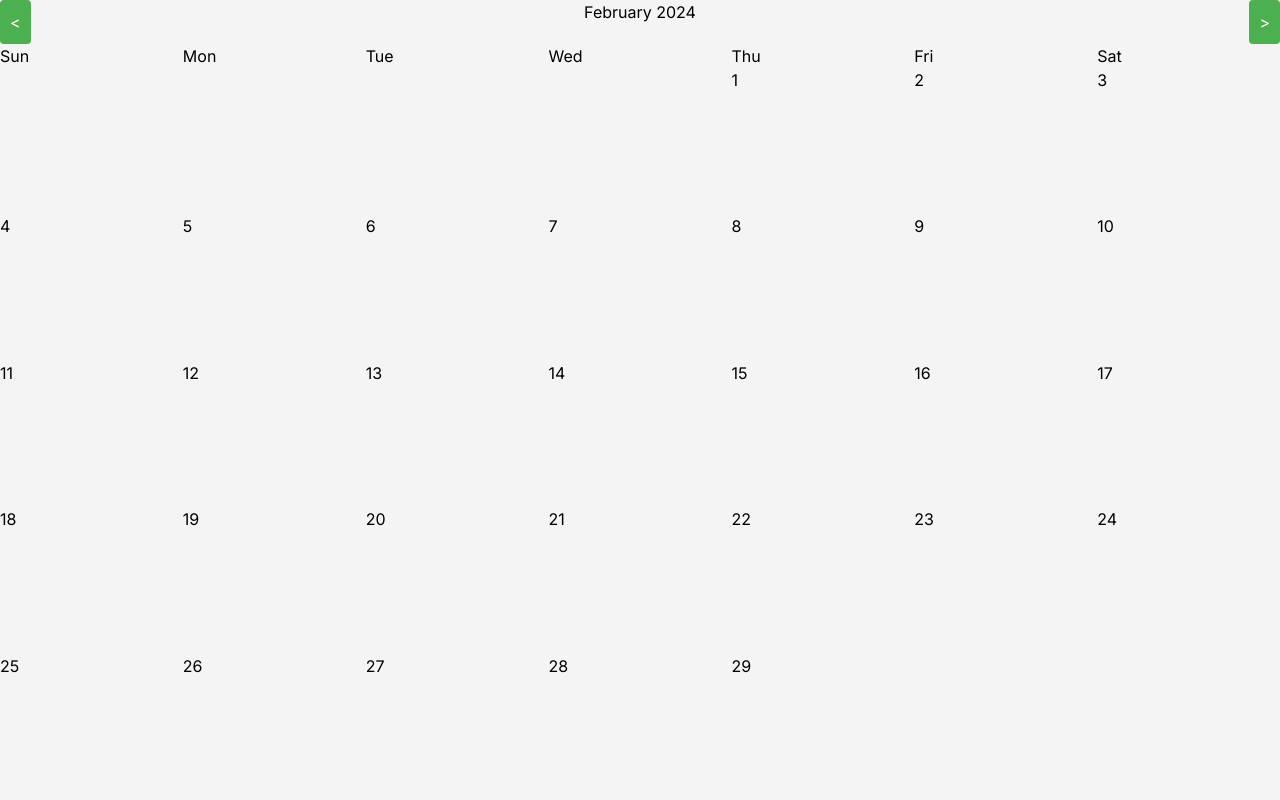
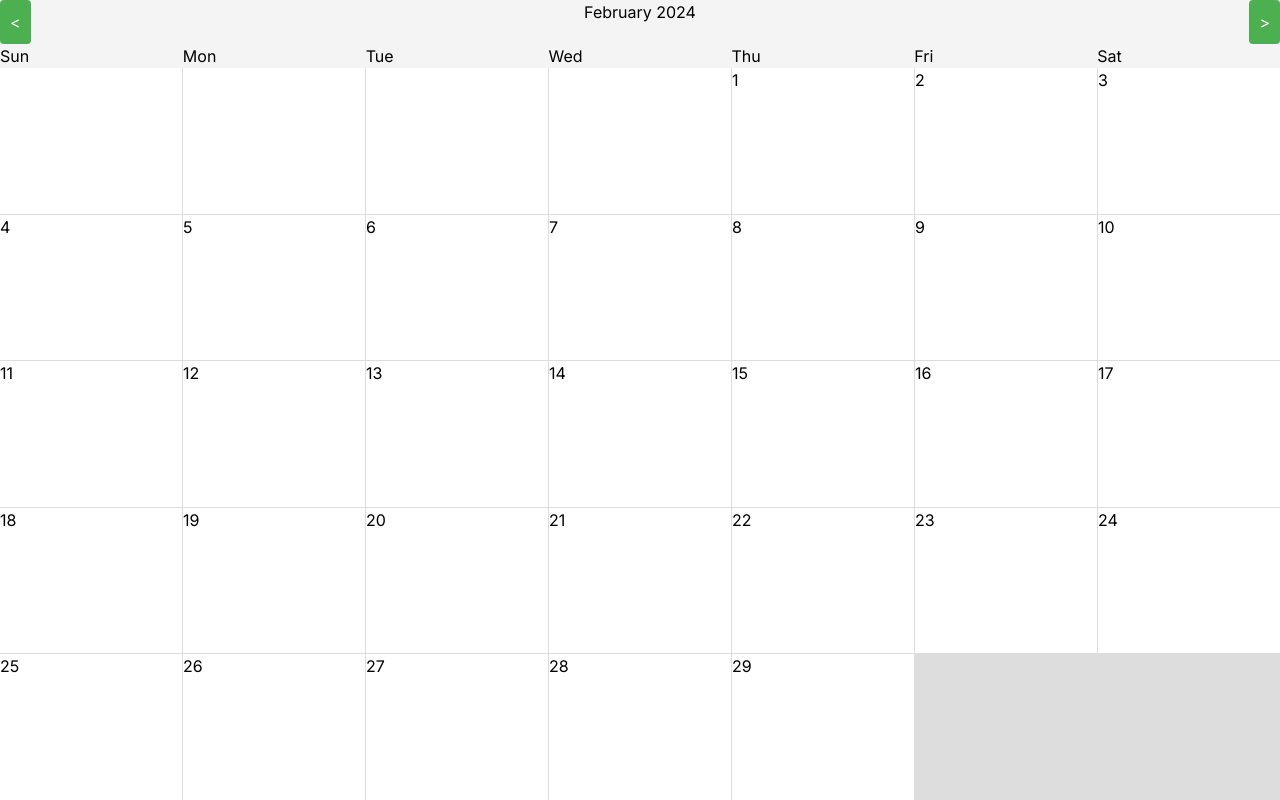
Before and after one commit to grt812/VCal, a Next.js app: page / in a window 1280 px wide. Built offline with nearby package versions, Linux system fonts and the light colour scheme.

Commit message:
minor css changes

```diff
--- a/app/globals.css
+++ b/app/globals.css
@@ -121,10 +121,14 @@ button:hover {
   align-items: stretch;
   /* height: 100%; */
   flex-grow: 1;
+  background-color:#ddd;
+  gap: 1px;
 }
 
 .date{
-  /* padding: 20px; */
+  /* text-align: center; */
+  /* border: 1px solid grey; */
+  background-color: white;
 }
 
 /* #navigation-menu{
```
